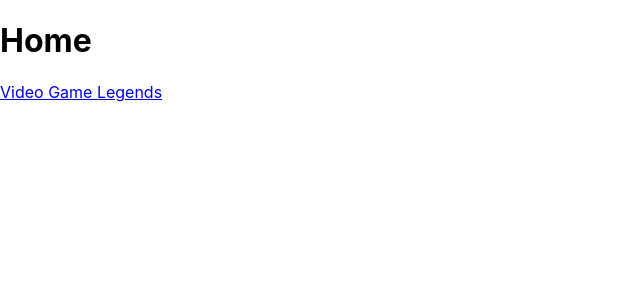
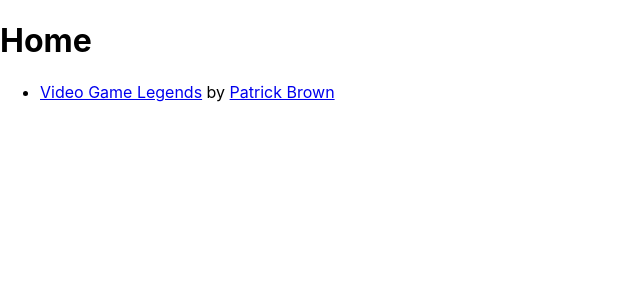
Before and after one commit to strattonbrazil/busyimg, a React app: page / in a window 1280 px wide. Shown: the top 300 px of the page, without its empty margins (0-640 px from the left). Built offline with nearby package versions, Linux system fonts and the light colour scheme.

Commit message:
add creator info to list

```diff
--- a/src/App.tsx
+++ b/src/App.tsx
@@ -27,9 +27,9 @@ interface ImageParam
 
 const ImageList = () => {
   const imageLinks = ms.metadata.map((imgMetadata, index) => {
-    return (
-      <Link key={index} to={ "/i/" + imgMetadata.subpath }>{ imgMetadata.title }</Link>
-    )
+    return <ul>
+      <li><Link key={index} to={ "/i/" + imgMetadata.subpath }>{ imgMetadata.title }</Link> by <a href={imgMetadata.creatorLink}>{imgMetadata.creator}</a></li>
+    </ul>
   });
   return (
     <>{ imageLinks }</>
```
